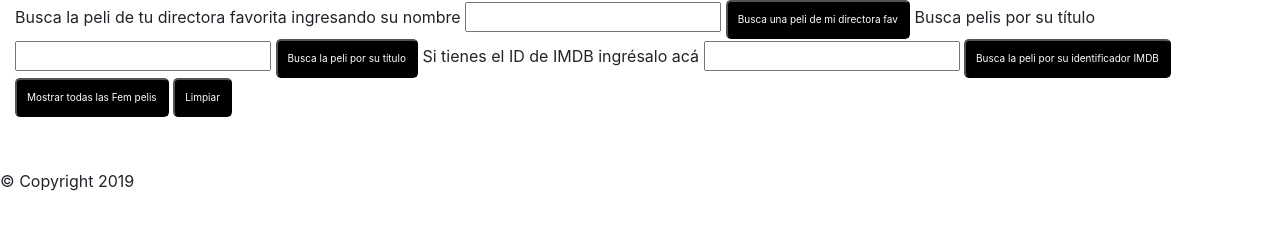
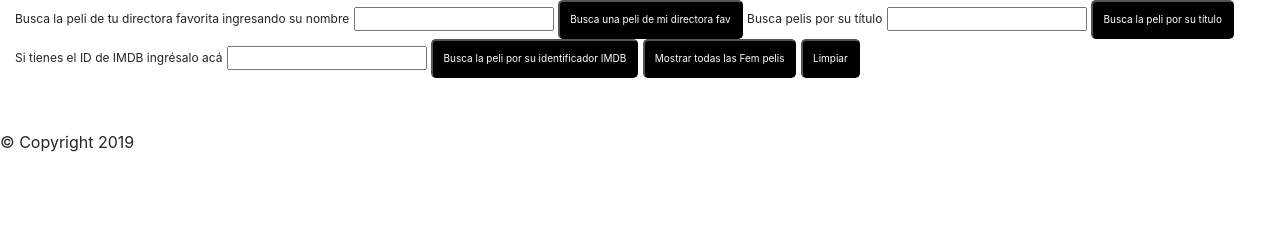
Before and after one commit to natyjimenez/SCL010-hackathon, a website: page src/index.html in a window 1280 px wide. Drawn offline with nearby package versions, Linux system fonts and the light colour scheme; no server answers.

Commit message:
Se modifican los tamanos de letra en CSS

```diff
--- a/src/style.css
+++ b/src/style.css
@@ -5,6 +5,10 @@ body {
 .containerMovie {
 
 
+}
+
+.form-controlMovie {
+font-size: 12px;
 }
 
 .cards {
@@ -54,6 +58,7 @@ body {
     border-radius: 5px;
     padding: 10px;
     justify-content: flex-start;
+    font-size: 10px;
 }
 
 .btn-dangerMovie {
```
